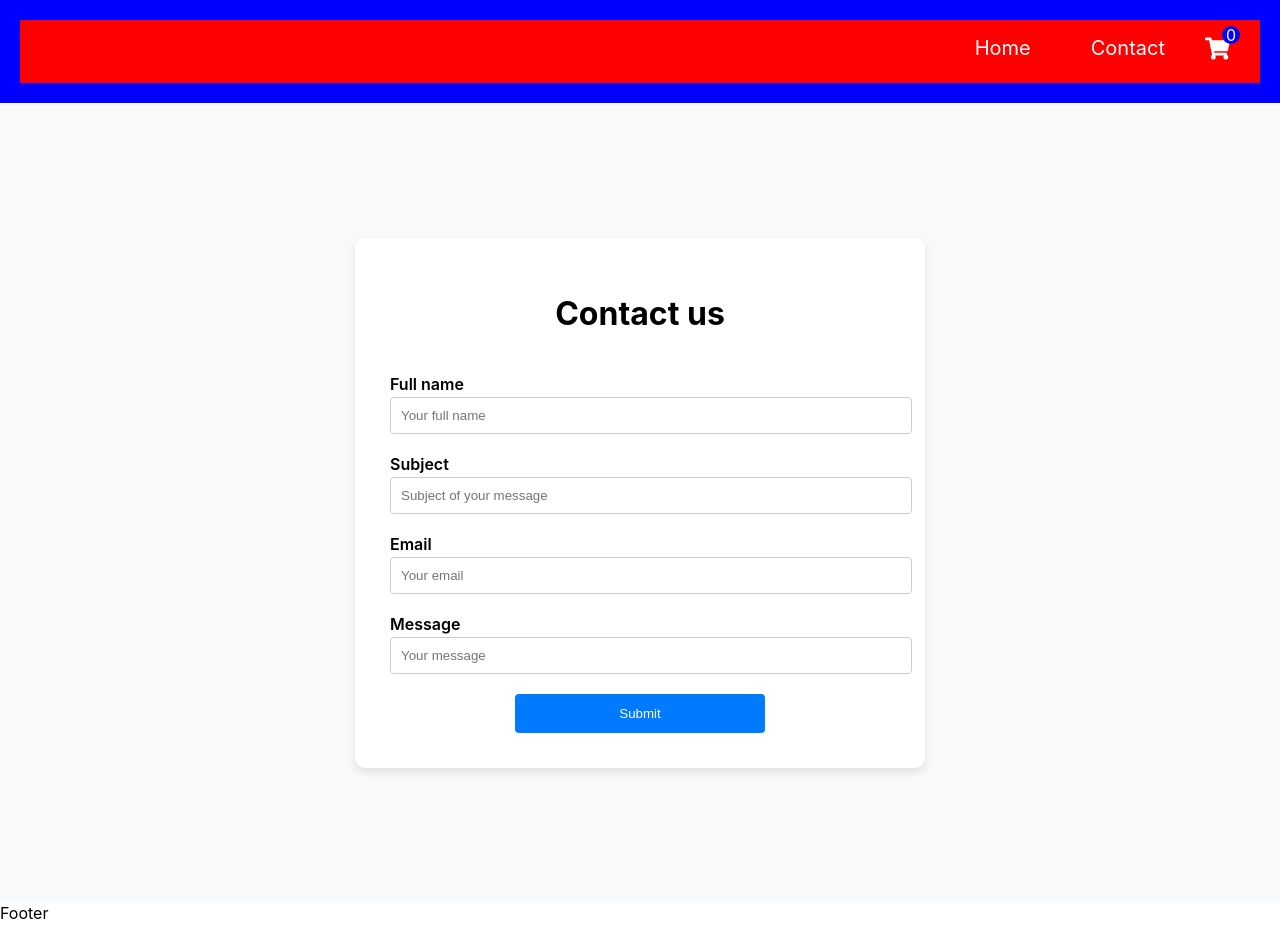
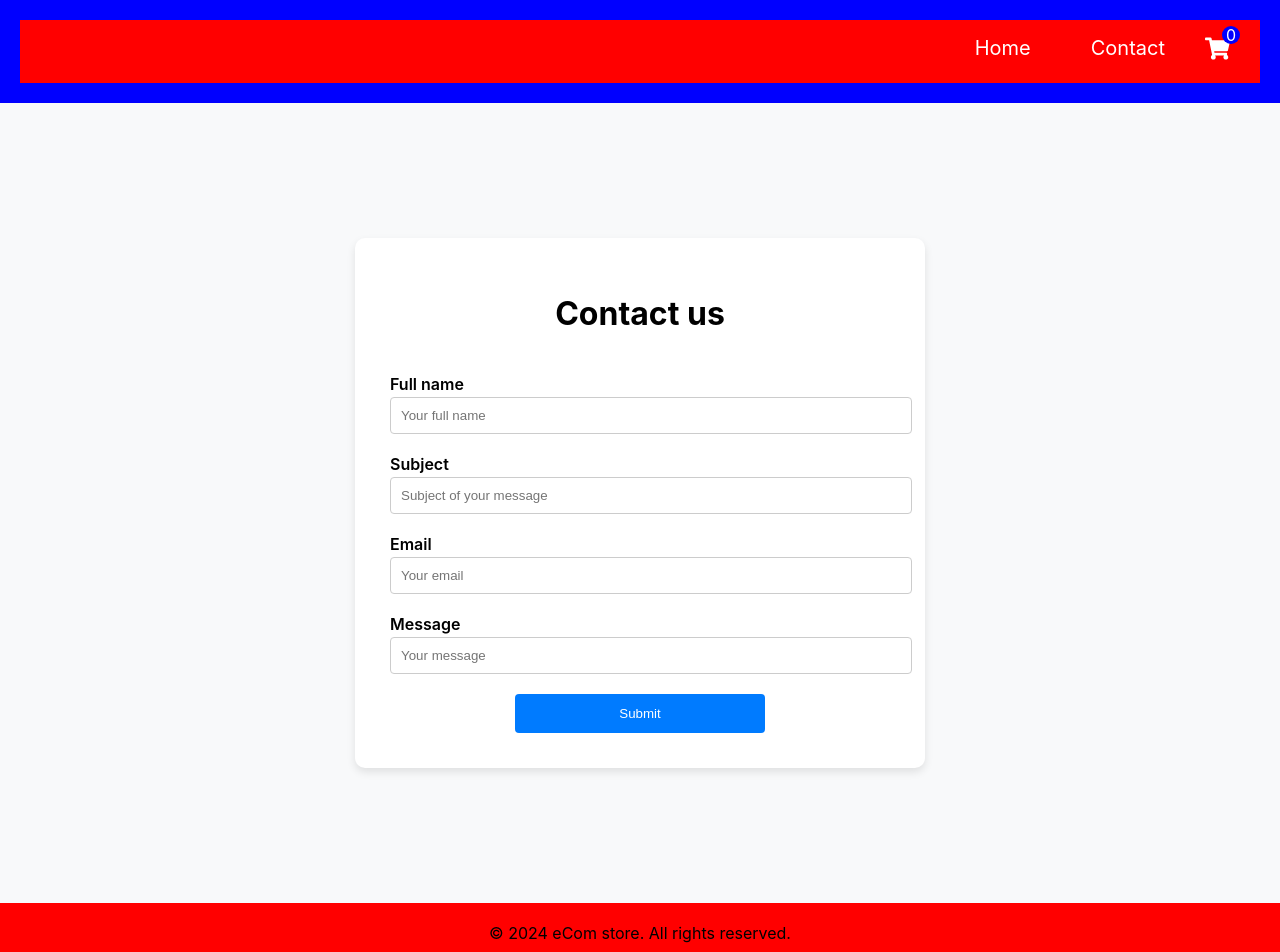
Before and after one commit to cecsun/js-frameworks-ca, a React (Create React App) app: page /contactPage in a window 1280 px wide. Shown: the top 952 px of the page. Before the commit the page ends 923 px from the top, so only its background shows below. Built offline with nearby package versions, Linux system fonts and the light colour scheme; the HTML template or start-up script is replaced by a standard one.

Commit message:
Styled footer

```diff
--- a/src/components/Footer/index.jsx
+++ b/src/components/Footer/index.jsx
@@ -1,5 +1,6 @@
 import React from 'react';
+import * as S from './index.styles';
 
 export function Footer() {
-    return <footer>Footer</footer>
+    return <S.Footer>&copy; 2024 eCom store. All rights reserved.</S.Footer>
   }
--- /dev/null
+++ b/src/components/Footer/index.styles.js
@@ -0,0 +1,7 @@
+import styled from "styled-components";
+
+export const Footer = styled.footer`
+    background-color: red;
+    padding: 20px;
+    text-align: center;
+`;
```
